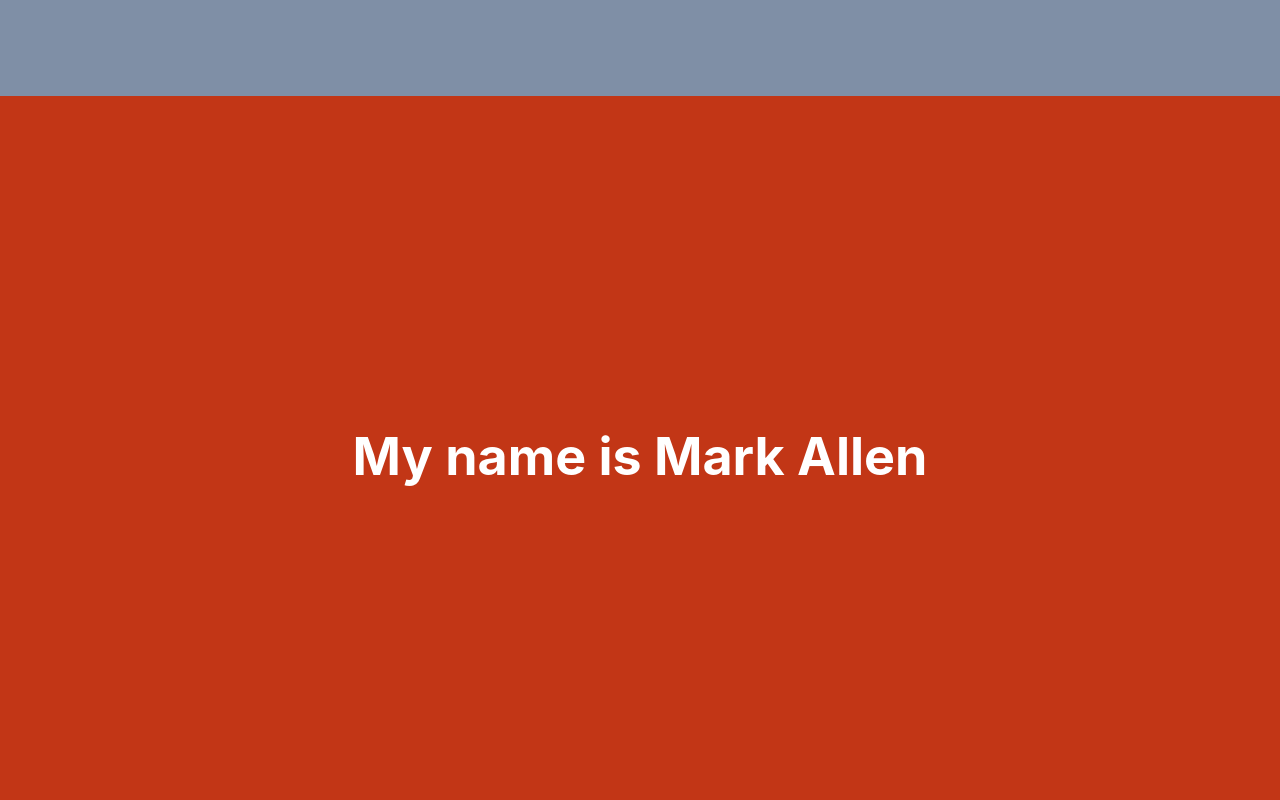
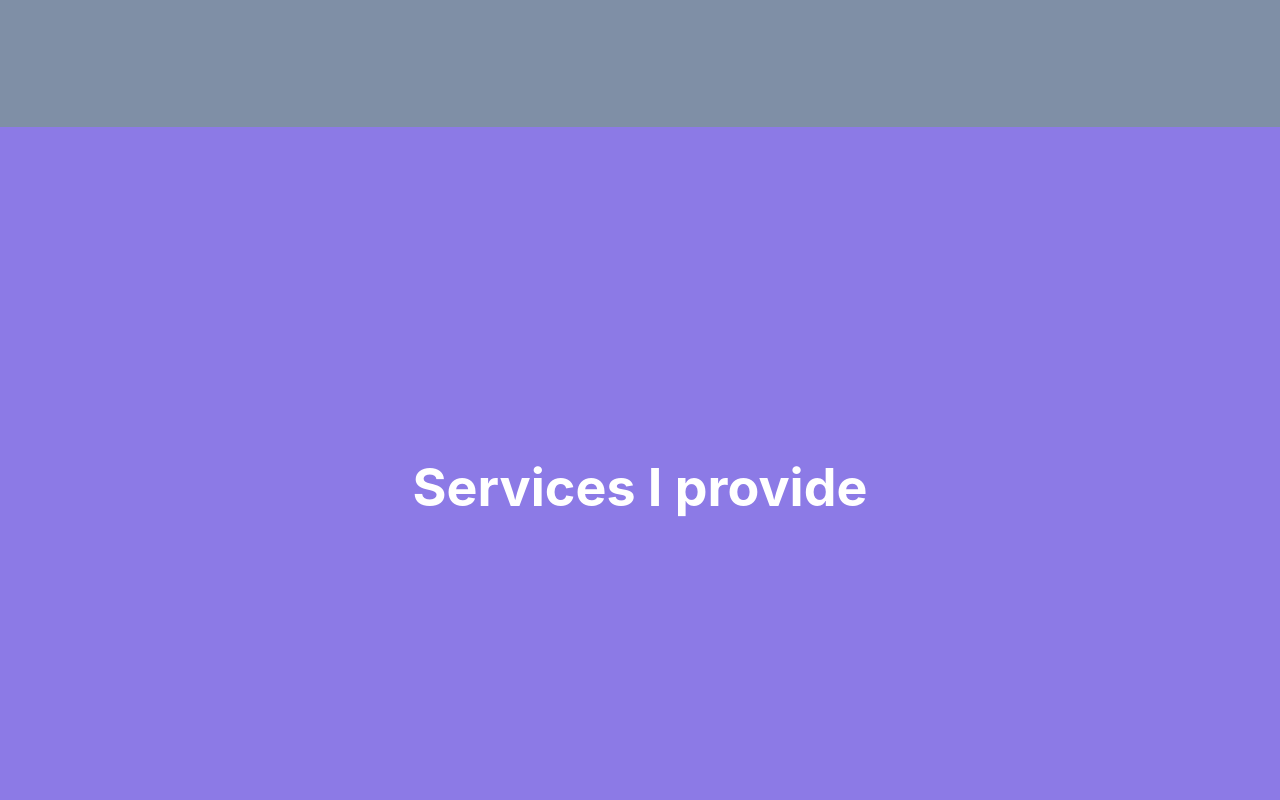
Before and after one commit to markallen01666/home-website, a React (Create React App) app: page / in a window 1280 px wide. Shown: the part 800-1600 px from the top of the page. Built offline with nearby package versions, Linux system fonts and the light colour scheme.

Commit message:
Basic page structure components in place - added 'Services'

```diff
--- a/src/App.css
+++ b/src/App.css
@@ -24,14 +24,15 @@
 .App-homepage {
   background-color: #7f8fa6;
 }
+.App-services {
+  background-color: #8c7ae6;
+}
 .App-about {
   background-color: #c23616;
 }
-
 .App-contact {
   background-color: #e1b12c;
 }
-
 .App-reviews {
   background-color: #487eb0;
 }
--- a/src/App.js
+++ b/src/App.js
@@ -5,6 +5,7 @@ import React, { Component } from "react";
 import "./App.css";
 import NavBar from "./NavBar";
 import HomePage from "./HomePage";
+import Services from "./Services";
 import About from "./About";
 import Contact from "./Contact";
 import Reviews from "./Reviews";
@@ -16,6 +17,7 @@ class App extends Component {
       <div className="App">
         <NavBar />
         <HomePage />
+        <Services />
         <About />
         <Contact />
         <Reviews />
--- a/src/NavBar.js
+++ b/src/NavBar.js
@@ -9,6 +9,7 @@ class NavBar extends Component {
       <div className="App-navbar">
         <ul>
           <li>Home</li>
+          <li>Services</li>
           <li>About</li>
           <li>Reviews</li>
           <li>Contact</li>
--- /dev/null
+++ b/src/Services.js
@@ -0,0 +1,18 @@
+// React Services page content component
+// M. Allen - 2019
+
+import React, {Component} from 'react';
+
+class Services extends Component {
+  render() {
+    return (
+      <div>
+        <div className="App-body App-services">
+          <h1>Services I provide</h1>
+        </div>
+      </div>
+    );
+  }
+}
+
+export default Services;
```
